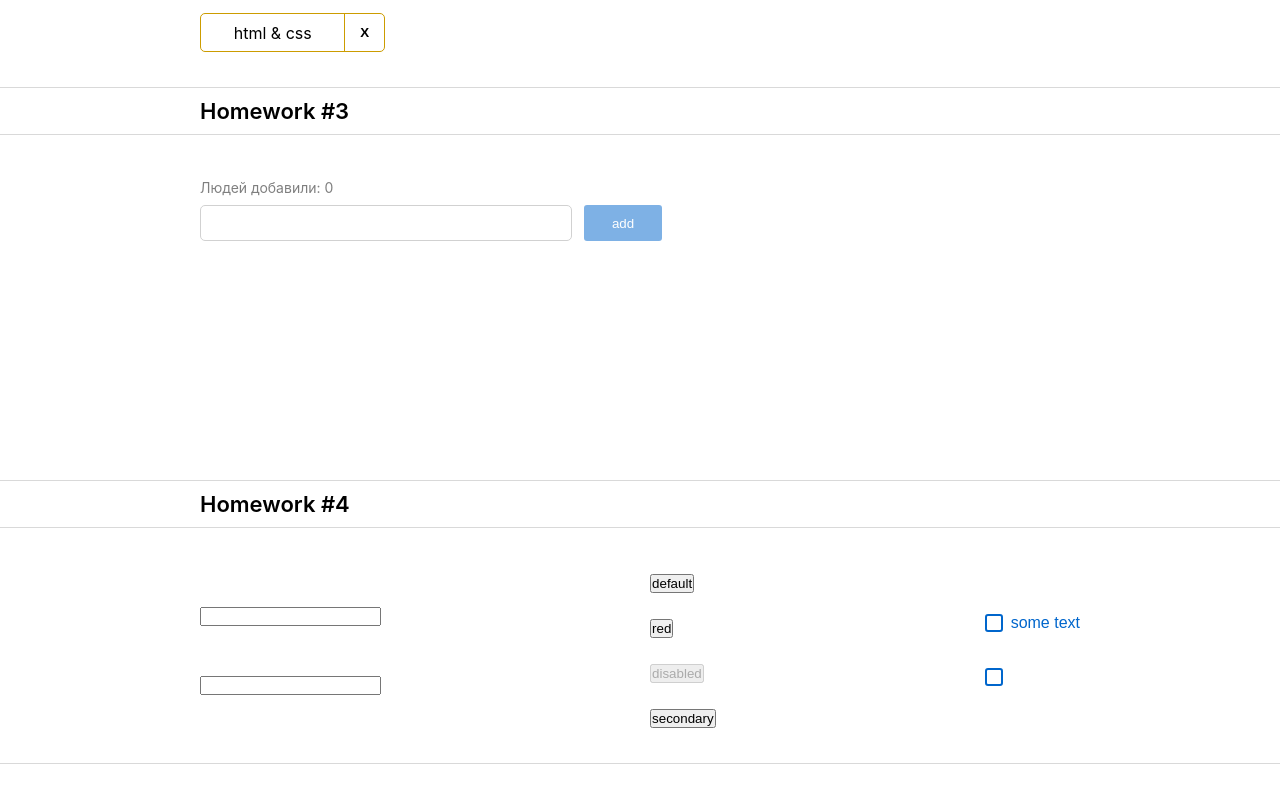
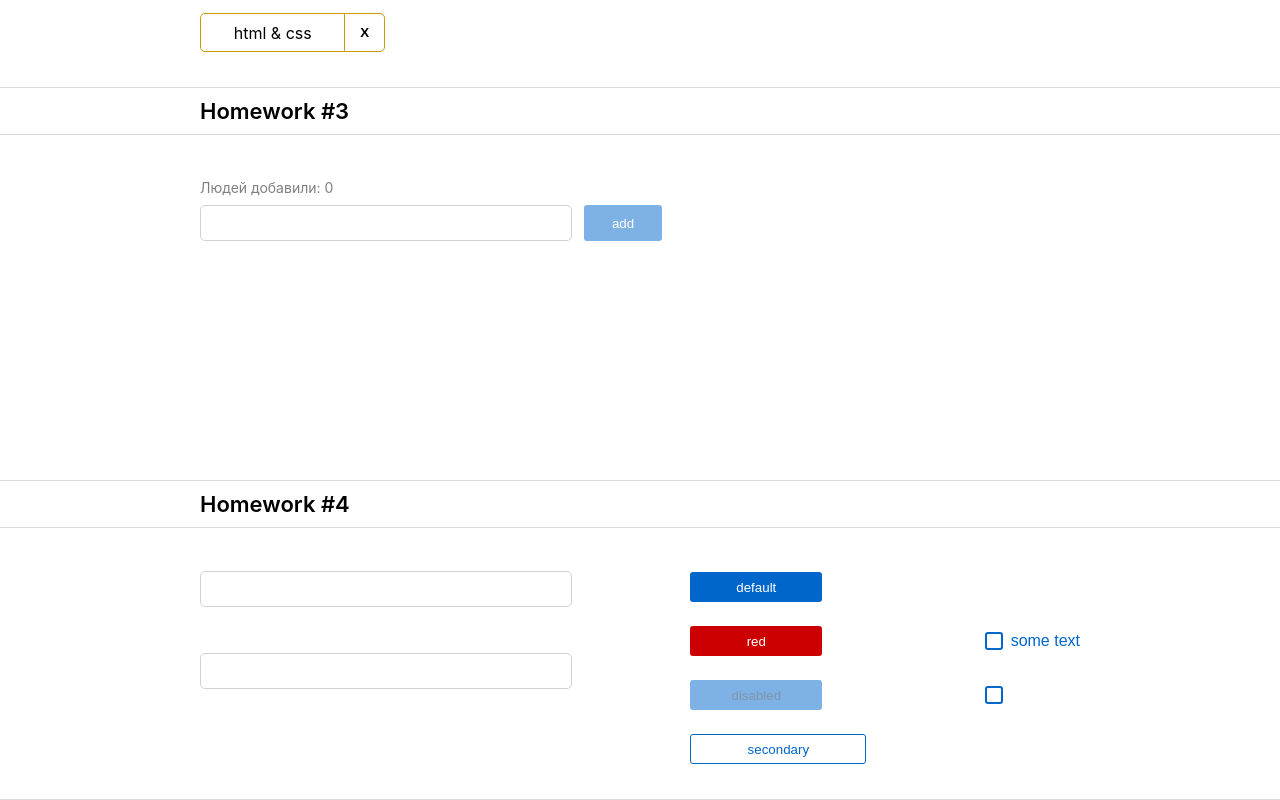
Before and after one commit to Alexmiroha/homework-IT-incubator, a React (Create React App) app: page / in a window 1280 px wide. Shown: the part 643-1443 px from the top of the page. Before the commit the page ends 1407 px from the top, so only its background shows below. Built offline with nearby package versions, Linux system fonts and the light colour scheme.

Commit message:
HW4 almost done

```diff
--- a/src/s2-homeworks/hw04/Stand.module.css
+++ b/src/s2-homeworks/hw04/Stand.module.css
@@ -7,7 +7,9 @@
 .inputs {
     display: flex;
     flex-direction: column;
-    gap: 48px;
+    gap: 21px;
+    top: -51px;
+    position: relative;
 }
 
 .buttons {
--- a/src/s2-homeworks/hw04/Stand.tsx
+++ b/src/s2-homeworks/hw04/Stand.tsx
@@ -57,7 +57,7 @@ const Stand = () => {
                 <div>
                     <SuperButton
                         id={'hw4-super-button-disabled'}
-                        xType={'red'}
+                        xType={'disabled'}
                         disabled
                     >
                         disabled
--- a/src/s2-homeworks/hw04/common/c1-SuperInputText/SuperInputText.module.css
+++ b/src/s2-homeworks/hw04/common/c1-SuperInputText/SuperInputText.module.css
@@ -1,20 +1,32 @@
 .input:focus {
+    outline: none;
 }
 
 .input {
+    border: 1px solid #D1D1D1;
+    border-radius: 5px;
+    width: 372px;
+    height: 36px;
 }
 
 .inputWrapper {
+    display: flex;
+    flex-direction: column-reverse;
 }
 
 .superInput {
 }
 
 .errorInput {
+    border: 1px solid #CC1439;
 }
 
 .errorInput:focus {
 }
 
 .error {
+    color: #CC1439;
+    width: 0;
+    height: 0;
+    padding-bottom: 25px;
 }
--- a/src/s2-homeworks/hw04/common/c2-SuperButton/SuperButton.module.css
+++ b/src/s2-homeworks/hw04/common/c2-SuperButton/SuperButton.module.css
@@ -1,35 +1,55 @@
 .button {
+    width: 132px;
+    height: 30px;
+    border: none;
+    background-color: #0066CC;
+    border-radius: 3px;
 }
 
 .disabled {
+    opacity: 0.5;
+    color: #002E5C;
 }
 
 .secondary {
+    width: 176px;
+    background-color: #FFFFFF;
+    color: #0066CC;
+    border: 1px solid #0066CC;
 }
 
 .default {
+    color: #FFFFFF;
 }
 
 .red {
+    background-color: #cc0000;
+    color: #FFFFFF;
 }
 
 .default:hover {
+    background-color: #0080FF;
 }
 
 .red:hover {
+    background-color: #FF1A47;
 }
 
 .secondary:hover {
+    background-color: #E5F0FA;
 }
 
 
 .default:active {
+    background-color: #0059B2;
 }
 
 .secondary:active {
+    background-color: #C9E5FF;
 }
 
 .red:active {
+    background-color: #B21232;
 }
 
 .button:disabled {
--- a/src/s2-homeworks/hw04/common/c2-SuperButton/SuperButton.tsx
+++ b/src/s2-homeworks/hw04/common/c2-SuperButton/SuperButton.tsx
@@ -17,13 +17,14 @@ const SuperButton: React.FC<SuperButtonPropsType> = (
         ...restProps // все остальные пропсы попадут в объект restProps, там же будет children
     }
 ) => {
-    const finalClassName = s.button
-        // + (disabled
-        //         ? ...
-        //         : xType === 'red'
-        //             ? ...
-        + (className ? ' ' + className : '') // задачка на смешивание классов
+    const finalClassName = `${s.button}
+    ${xType === undefined ? s.default : ''}
+     ${xType === 'disabled'? s.disabled : ''}
+     ${xType === 'red'? s.red : ''}
+     ${xType === 'secondary'? s.secondary : ''}`
+         // задачка на смешивание классов
 
+    console.log(finalClassName)
     return (
         <button
             disabled={disabled}
```
